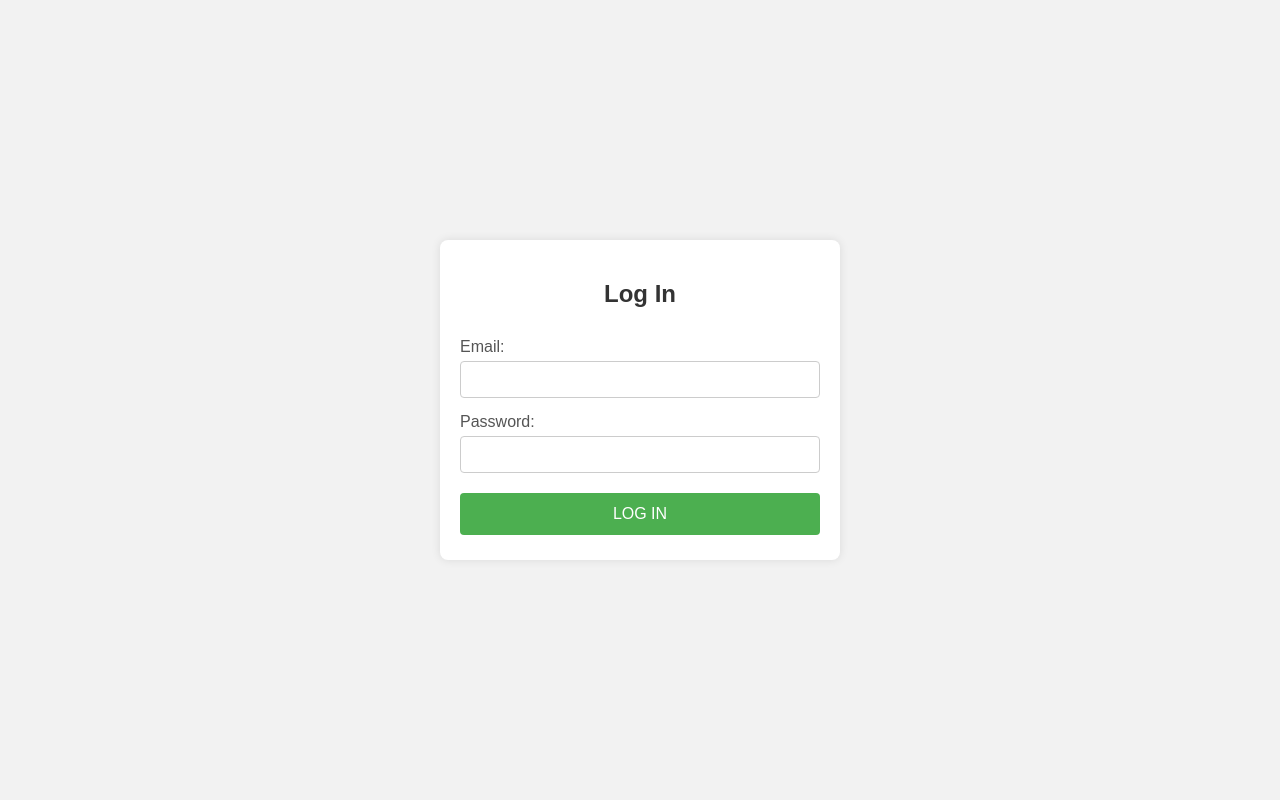
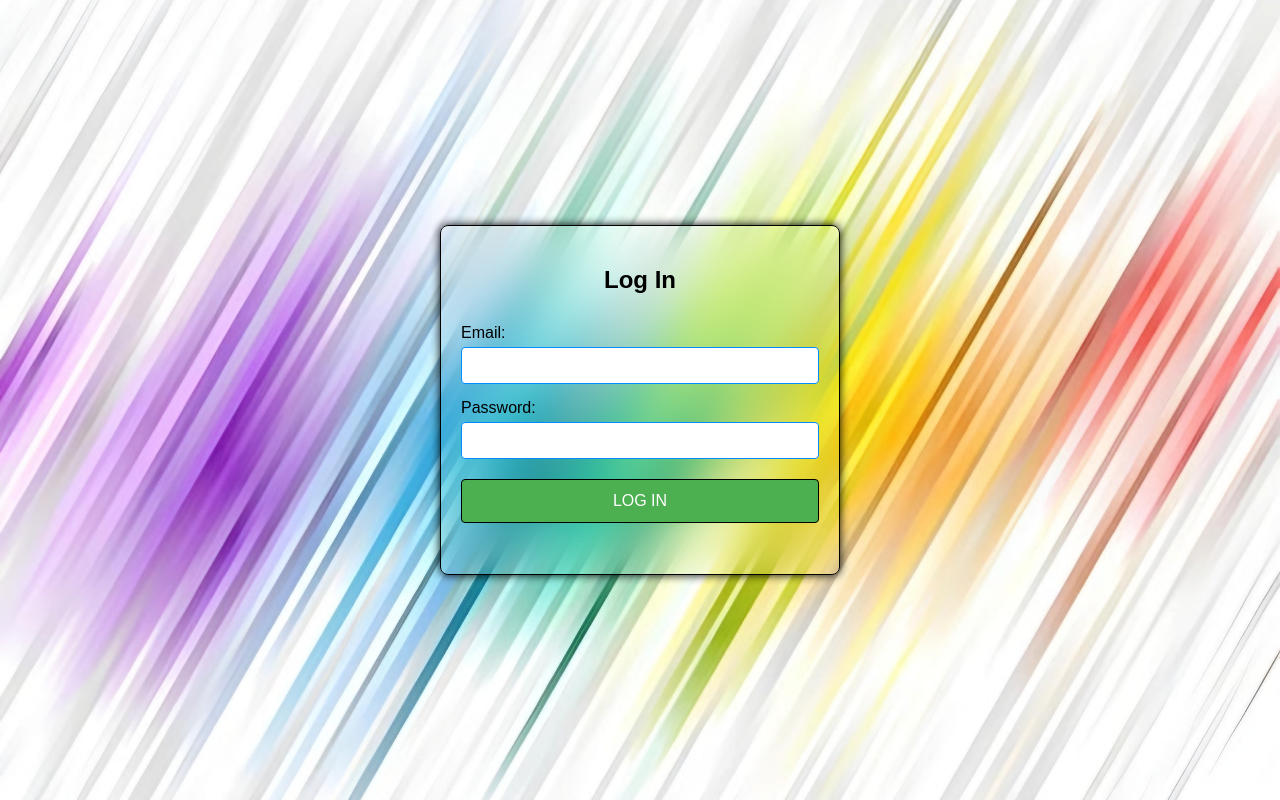
Before and after one commit to prc16/whisper, a PHP site: page /login/ in a window 1280 px wide. Run offline with PHP 8.4, Linux system fonts and the light colour scheme.

Commit message:
changed login page style

```diff
--- a/login/index.html
+++ b/login/index.html
@@ -21,7 +21,6 @@
             <input type="password" id="password" name="password" required maxlength="255">
 
             <input type="submit" value="LOG IN">
-
         </form>
     </div>
 
--- a/login/login.css
+++ b/login/login.css
@@ -6,22 +6,30 @@ body {
     justify-content: center;
     align-items: center;
     height: 100vh;
-    background-color: #f2f2f2;
+    /*background-color: #f2f2f2;*/
+    background:url(../.github/whisper-logo-bg0.jpg);
+    background-size:cover;
+    background-position: center;
+
 }
 
 .login-container {
-    background-color: #ffffff;
+    background: transparent;
     padding: 20px;
     border-radius: 8px;
-    box-shadow: 0 0 10px rgba(0, 0, 0, 0.1);
+    box-shadow: 0 0 10px #010407;
     max-width: 400px;
     width: 100%;
+    height: 350px;
     box-sizing: border-box;
+    border:1px solid black;
+    backdrop-filter: blur(20px);
 }
 
 h2 {
     text-align: center;
-    color: #333333;
+    /*color: #333333;*/
+    color:black;
 }
 
 .login-form {
@@ -31,15 +39,17 @@ h2 {
 
 label {
     margin-top: 10px;
-    color: #555555;
+   /* color: #555555;*/
+   color:black;
 }
 
 input {
     padding: 10px;
     margin: 5px 0;
-    border: 1px solid #cccccc;
+    border: 1px solid #008cff;
     border-radius: 4px;
     outline: none;
+
 }
 
 input[type="submit"] {
@@ -47,7 +57,7 @@ input[type="submit"] {
     color: #ffffff;
     padding: 12px;
     margin-top: 15px;
-    border: none;
+    border: 1px solid black;
     border-radius: 4px;
     cursor: pointer;
     font-size: 16px;
```
Also changed, not shown: .github/Picsart_24-02-10_14-03-05-413.jpg (added), .github/Picsart_24-02-10_14-56-54-830.jpg (added), .github/whisper-logo-bg - Copy1.jpg (added), .github/whisper-logo-bg.jpg (added), .github/whisper-logo-bg0.jpg (added), .github/whisper-logo-bg1.jpg (added), .github/whisper-logo-bg2.jpg (added), .github/whisper-logo-bg3.jpg (added), .github/whisper-logo.png, images/magnifying-glass-solid.svg (deleted).
